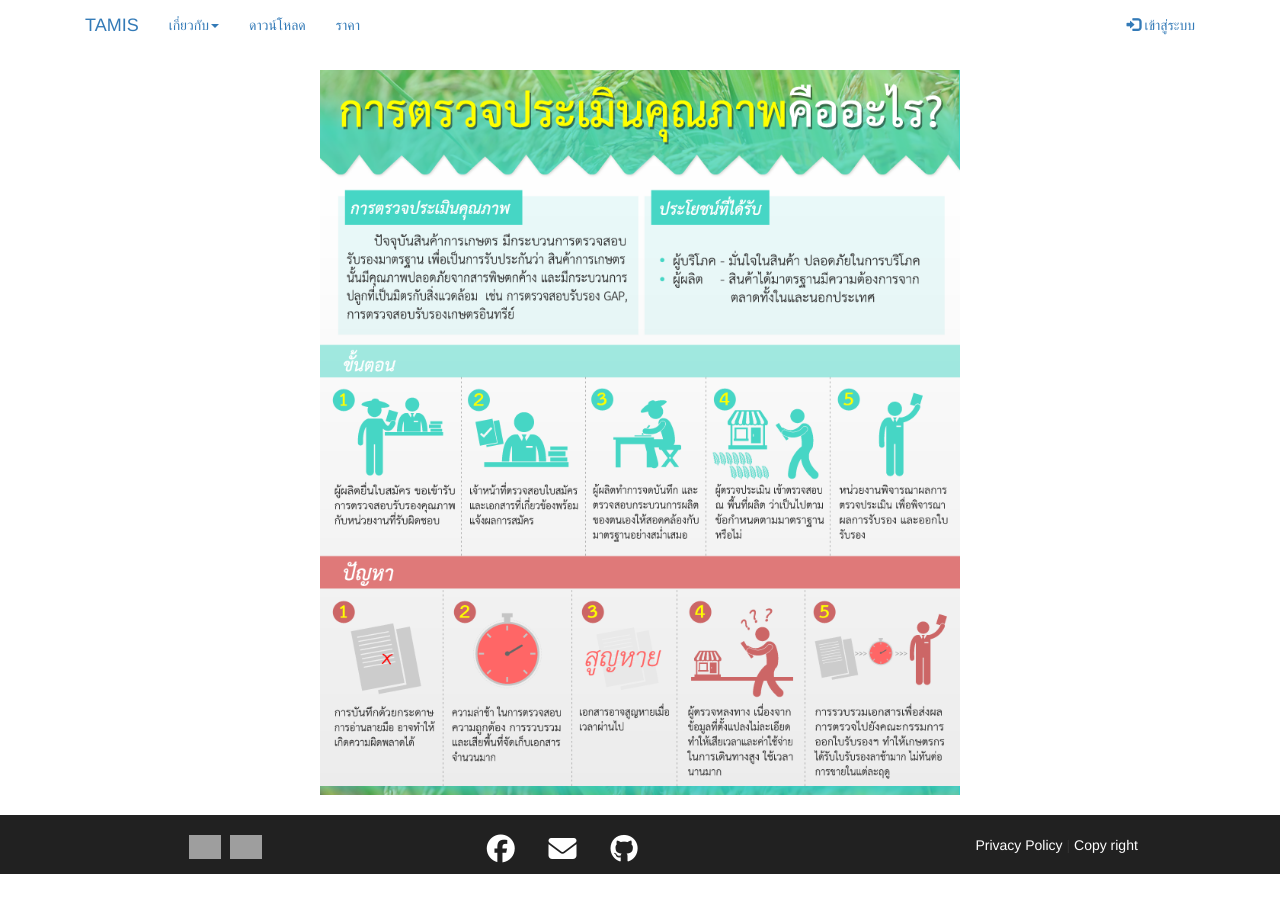
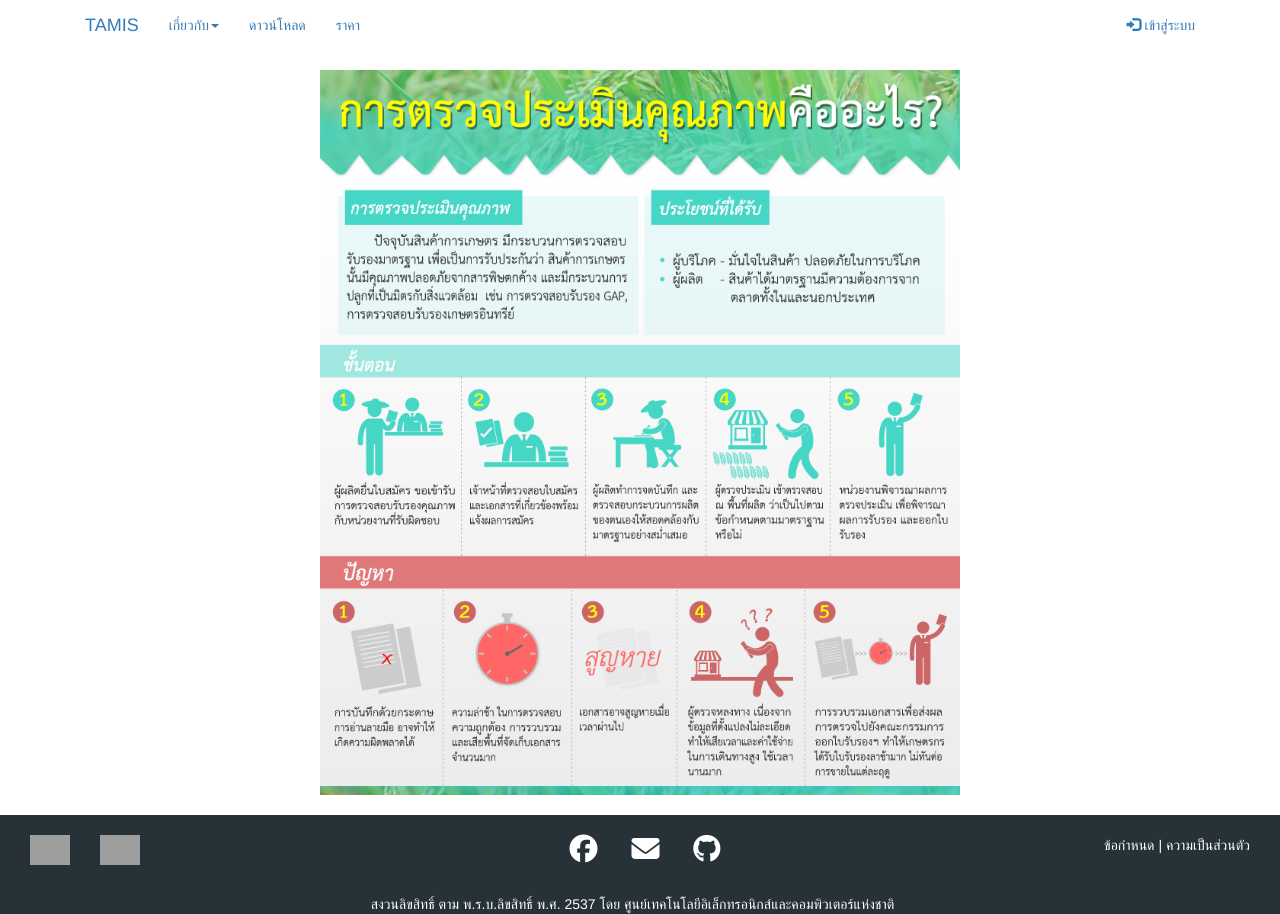
Before and after one commit to Acherrylp/Acherry.github.io, a Jekyll site: the page built from index2.html, in a window 1280 px wide. Built offline with Jekyll 4.4.1, drawn with Linux system fonts in a browser that asks for light colours; nearby versions of some CDN libraries; grey boxes are pictures that could not be loaded.

Commit message:
แก้ไข footer

```diff
--- a/_includes/footer2.html
+++ b/_includes/footer2.html
@@ -7,10 +7,10 @@
 
 
 .cn {
-  background-color: #212121 ;
+  background-color: #263238 ;
 }
 .pd {
-  color: white;
+    color: white;
     padding-right: 30px;
     text-align: center;
 }
@@ -20,43 +20,50 @@
   padding-left: 0px ;
 }
 
+.cnt{
+    text-align: center;
+    display: block;
+    margin-left: auto;
+    margin-right: auto;
+}
 
   </style>
   </head>
-
+<body>
+</body>
 <footer class="cn">
     <div class="container-fluid ">
-      <div class="col-md-4 col-sm-12 "><br>
-        <center>
+      <div class="col-md-4 col-sm-12 cnt"><br>
         <a href="http://www.nectec.or.th/" target="_blank">
-          <img src="https://netpie.io/public/netpieio/assets/images/logo/nectec_logo_footer.png"
-          style="vertical-align: bottom; height: 24px; margin-left:5px;"> </a>
-        <a href="http://www.nectec.or.th/" target="_blank">
-
-          <img src="https://netpie.io/public/netpieio/assets/images/logo/nstda_logo.gif"
-               style="vertical-align: bottom; height: 24px; margin-left:5px;"></a>
-          </center>
+                <img src="https://netpie.io/public/netpieio/assets/images/logo/nectec_logo_footer.png"
+                style="vertical-align: bottom; height: 30px; padding-right:30px" align="left"></a>
+               <img src="https://netpie.io/public/netpieio/assets/images/logo/nstda_logo.gif"
+                               style="vertical-align: bottom; height: 30px; " align="left"></a>
     </div>
     <br>
     <div class="col-md-4 col-sm-12 ">
     <ul class="footer-social-block cnt">
     <a href="https://www.facebook.com/TAMIS.NECTEC" target="_blank">
-    <i class="fa fa-facebook-official fa-2x pd pd1" aria-hidden="true"></i></a>
+    <i class="fa fa-facebook-official fa-2x pd " aria-hidden="true"></i></a>
 
     <a href="https://www.facebook.com/TAMIS.NECTEC" target="_blank">
-    <i class="fa fa-envelope fa-2x pd" aria-hidden="true"></i></a>
+    <i class="fa fa-envelope fa-2x pd " aria-hidden="true"></i></a>
 
     <a href="https://github.com/Acherrylp/acherrylp.github.io" target="_blank">
     <i class="fa fa-github fa-2x pd " aria-hidden="true"></i></a>
   </ul>
 </div>
-
 <div class="col-md-4 col-sm-12">
-<div class="footer-menu text-xs-center " align="center" >
-<a href="https://netpie.io/policy" style="text-decoration:none" ><font color=" white"> Privacy Policy </font></a> |
-<a href="https://netpie.io/policy" style="text-decoration:none" ><font color=" white"> Copy right </font></a>
+<div class="footer-menu text-xs-center" align="right" >
+<a href="https://netpie.io/policy" style="text-decoration:none" ><font color=" white"> ข้อกำหนด |</font></a>
+<a href="https://netpie.io/policy" style="text-decoration:none" ><font color=" white"> ความเป็นส่วนตัว </font></a>
 </div>
 </div>
+</div><br>
+<div class="col-md-12 col-sm-12 pd cn">
+
+  สงวนลิขสิทธิ์ ตาม พ.ร.บ.ลิขสิทธิ์ พ.ศ. 2537 โดย ศูนย์เทคโนโลยีอิเล็กทรอนิกส์และคอมพิวเตอร์แห่งชาติ
+
 </div>
-
 </footer>
+</html>
```
